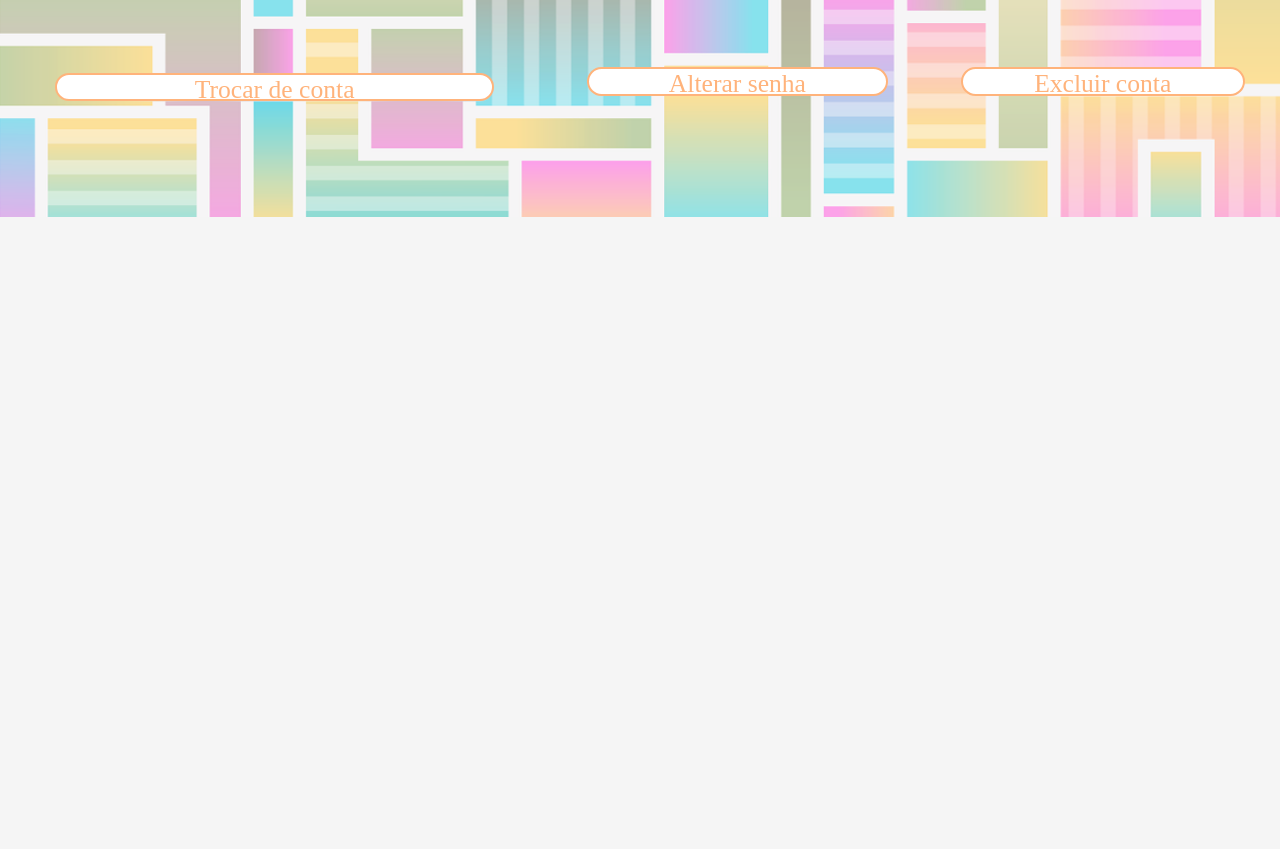
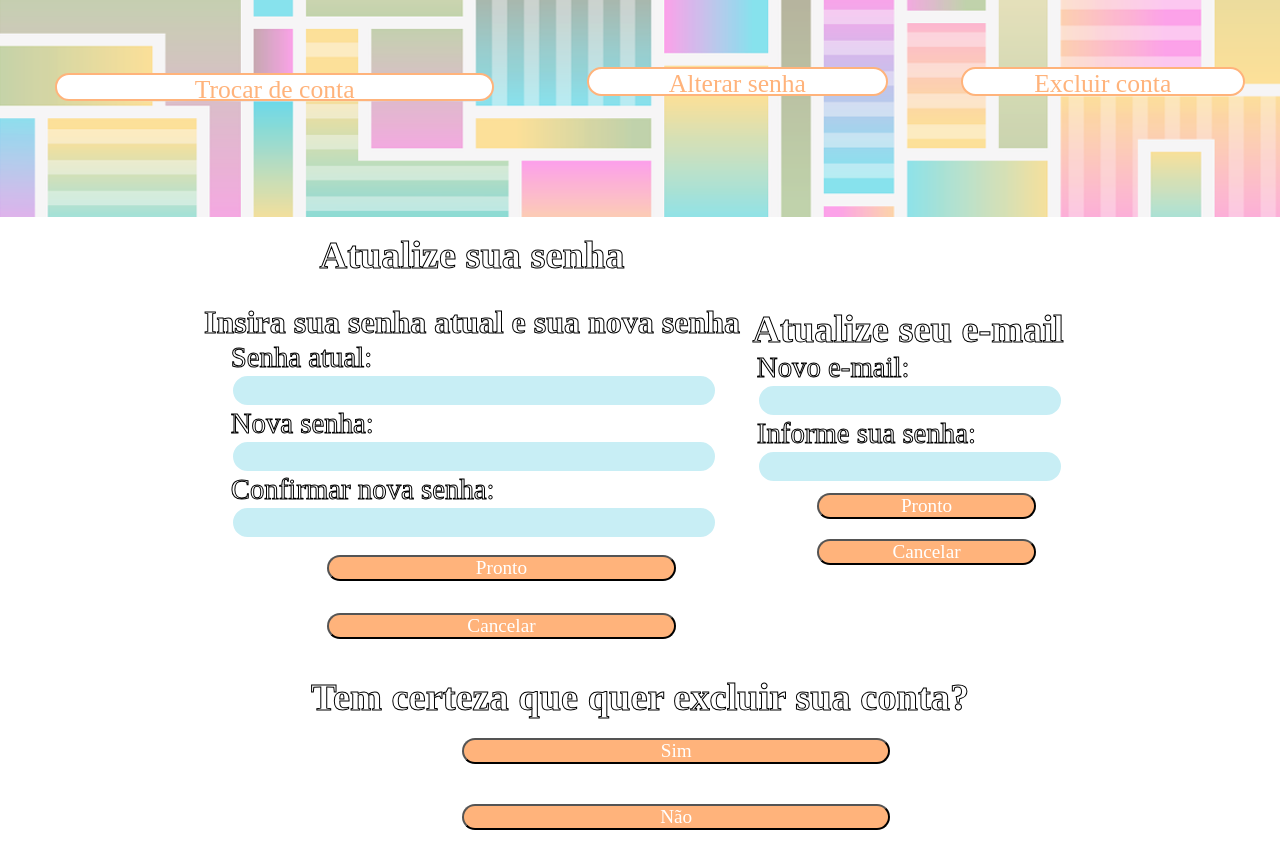
Before and after one commit to WalterSiqueira/DeyAulas, a PHP site: page /Views/Tela_perfil_usuario/index.php in a window 1280 px wide. Shown: the part 661-1510 px from the top of the page. Before the commit the page ends 878 px from the top, so only its background shows below. Run offline with PHP 8.4, Linux system fonts and the light colour scheme; some web fonts are replaced.

Commit message:
formulários da tela do usuários (não prontos)

```diff
--- a/Views/Tela_perfil_usuario/index.php
+++ b/Views/Tela_perfil_usuario/index.php
@@ -43,6 +43,32 @@
         <button class="btn_user trocar" id="btn_trocar_conta">Trocar de conta</button>
         <button class="btn_user excluir" id="btn_excluir_conta">Excluir conta</button>
       </div>
+      <form class="form_escondida" id="atualizarSenha">
+        <h2>Atualize sua senha</h2>
+        <h3>Insira sua senha atual e sua nova senha</h3>
+        <label>Senha atual:</label>
+        <input type="password">
+        <label>Nova senha:</label>
+        <input type="password">
+        <label>Confirmar nova senha:</label>
+        <input type="password">
+        <button>Pronto</button>
+        <button>Cancelar</button>
+      </form>
+      <form class="form_escondida" id="atualizarEmail">
+        <h2>Atualize seu e-mail</h2>
+        <label>Novo e-mail:</label>
+        <input type="text">
+        <label>Informe sua senha:</label>
+        <input type="password">
+        <button>Pronto</button>
+        <button>Cancelar</button>
+      </form>
+      <form class="form_escondida" id="excluirConta">
+        <h2>Tem certeza que quer excluir sua conta?</h2>
+        <button>Sim</button>
+        <button>Não</button>
+      </form>
     </main>
   </body>
 <script src="../../Public/Login/index.js"></script>
```
Also changed, not shown: Public/Tela_perfil_usuario/mostra_form.js (added, +22 -0 lines).
